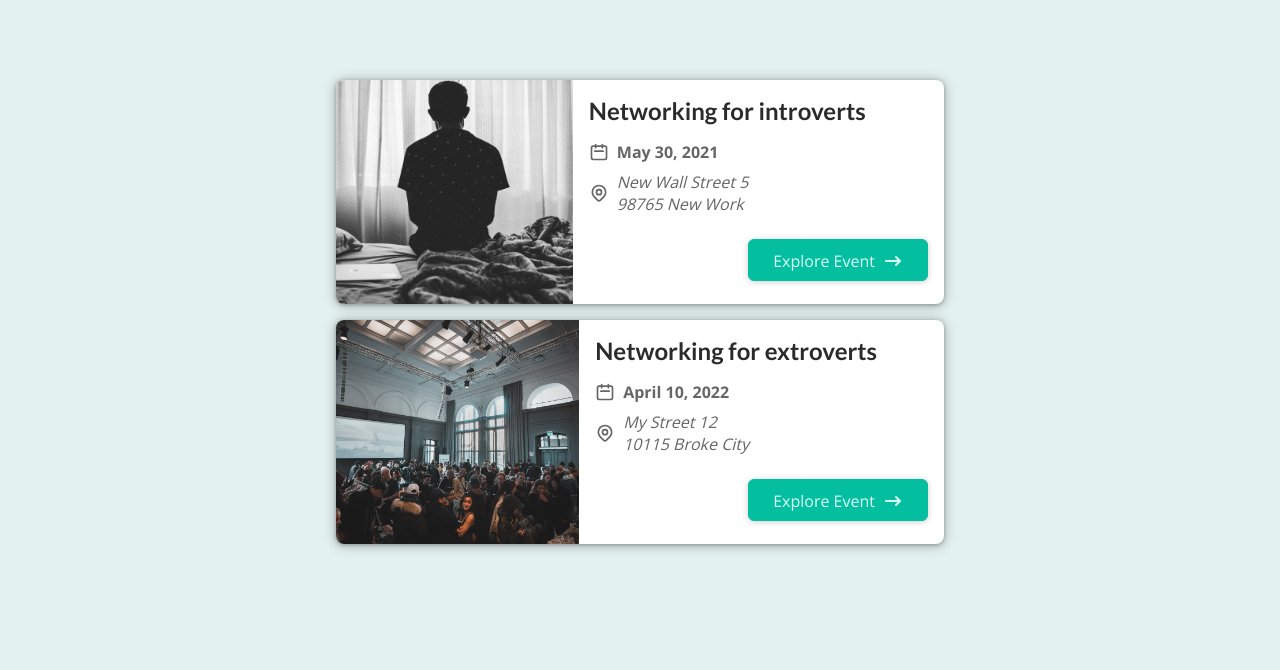
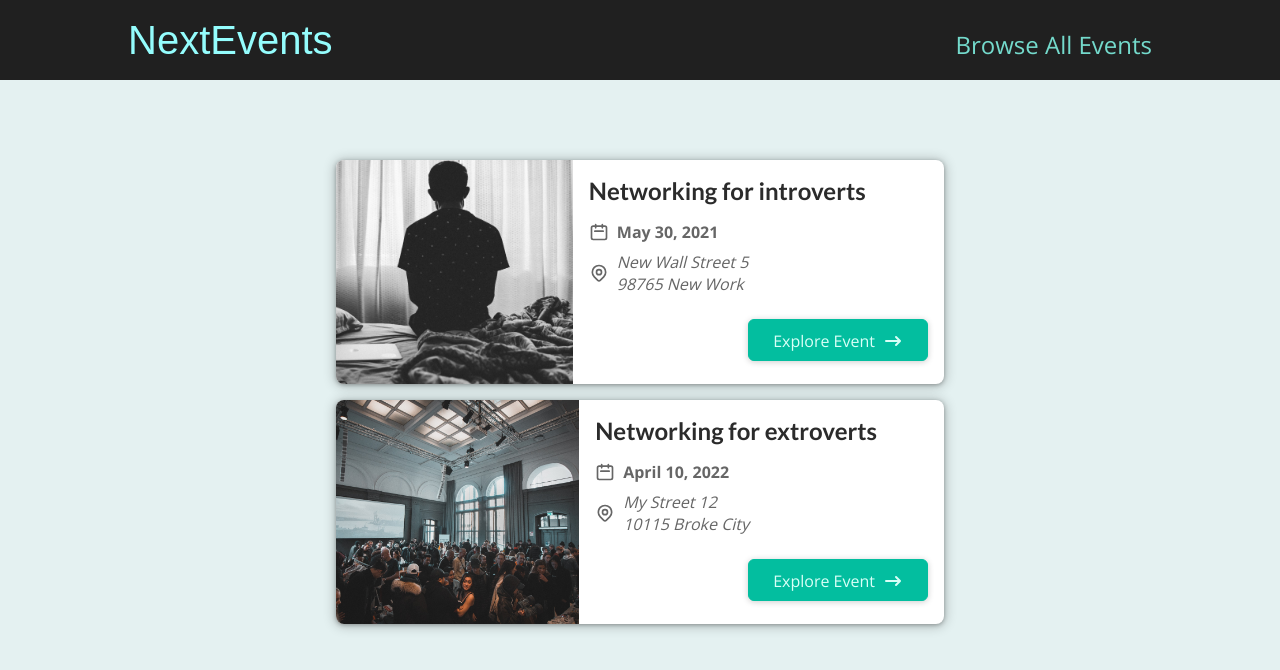
Before and after one commit to ConnerChappell/nextjs-udemy-practice-project1, a Next.js app: page / in a window 1280 px wide. Shown: the top 670 px of the page. Built offline with nearby package versions, Linux system fonts and the light colour scheme.

Commit message:
Added a general layout wrapper

```diff
--- /dev/null
+++ b/components/layout/layout.js
@@ -0,0 +1,15 @@
+import { Fragment } from 'react'
+import MainHeader from './main-header'
+
+function Layout(props) {
+    return (
+        <Fragment>
+            <MainHeader />
+            <main>
+                {props.children}
+            </main>
+        </Fragment>
+    )
+}
+
+export default Layout
--- /dev/null
+++ b/components/layout/main-header.js
@@ -0,0 +1,22 @@
+import Link from 'next/link'
+
+import classes from './main-header.module.css'
+
+function MainHeader() {
+    return (
+        <header className={classes.header}>
+            <div className={classes.logo}>
+                <Link href="/">NextEvents</Link>
+            </div>
+            <nav className={classes.navigation}>
+                <ul>
+                    <li>
+                        <Link href="/events">Browse All Events</Link>
+                    </li>
+                </ul>
+            </nav>
+        </header>
+    )
+}
+
+export default MainHeader
--- /dev/null
+++ b/components/layout/main-header.module.css
@@ -0,0 +1,41 @@
+.header {
+    width: 100%;
+    display: flex;
+    justify-content: space-between;
+    align-items: baseline;
+    padding: 1rem 10%;
+    height: 5rem;
+    background-color: #202020;
+}
+
+.logo {
+    font-size: 1.5rem;
+    color: white;
+    font-family: 'Fira', sans-serif;
+    height: 100%;
+    display: flex;
+    justify-content: center;
+    align-items: center;
+    color: #94fdfd;
+}
+
+.logo a {
+    text-decoration: none;
+    color: #94fdfd;
+}
+
+.navigation a {
+    text-decoration: none;
+    color: #74dacc;
+    font-size: 1rem;
+}
+
+@media (min-width: 768px) {
+    .logo {
+        font-size: 2.5rem;
+    }
+
+    .navigation a {
+        font-size: 1.5rem;
+    }
+}
--- a/pages/_app.js
+++ b/pages/_app.js
@@ -1,7 +1,13 @@
+import Layout from '../components/layout/layout'
+
 import '../styles/globals.css'
 
 function MyApp({ Component, pageProps }) {
-  return <Component {...pageProps} />
+    return (
+        <Layout>
+            <Component {...pageProps} />
+        </Layout>
+    )
 }
 
 export default MyApp
```
